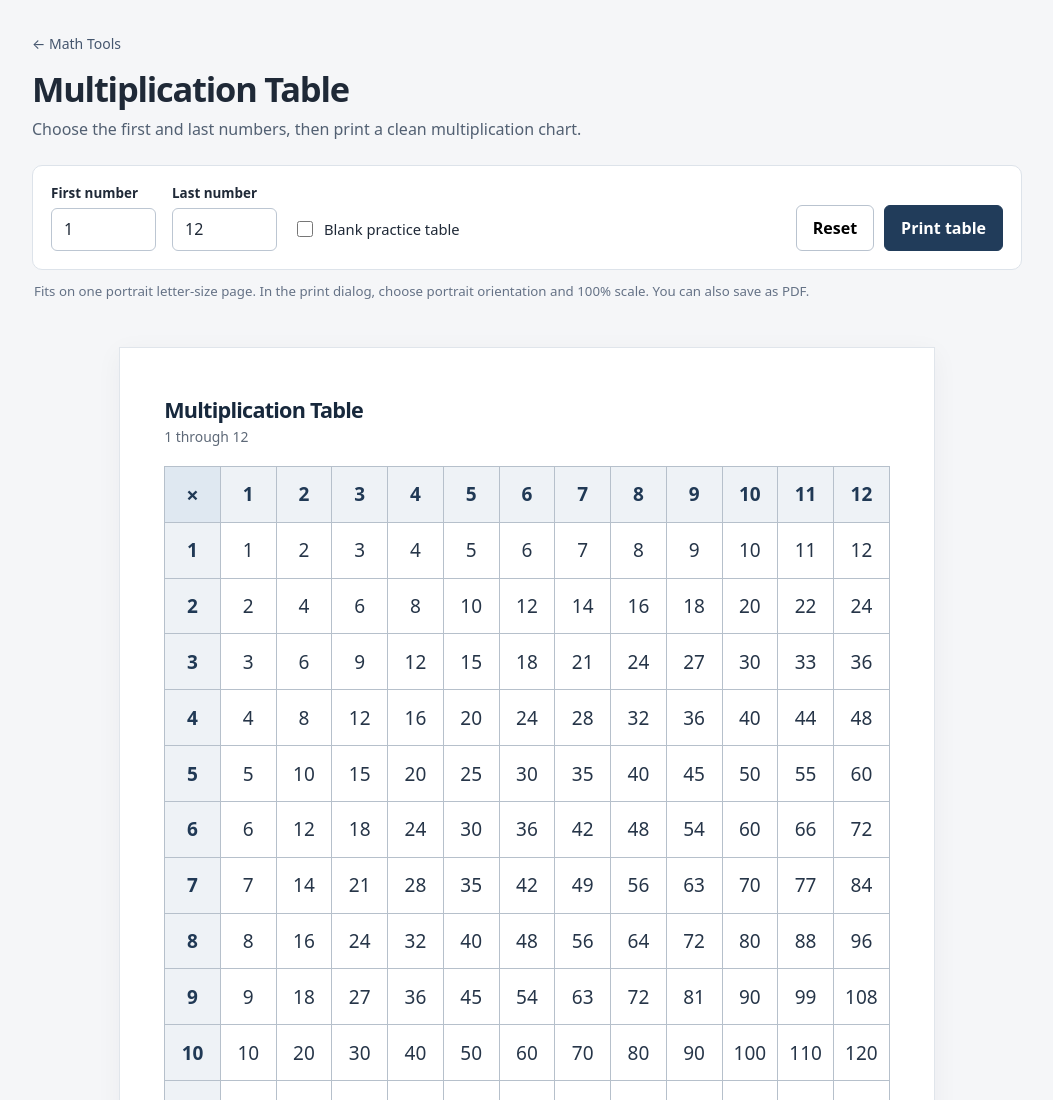
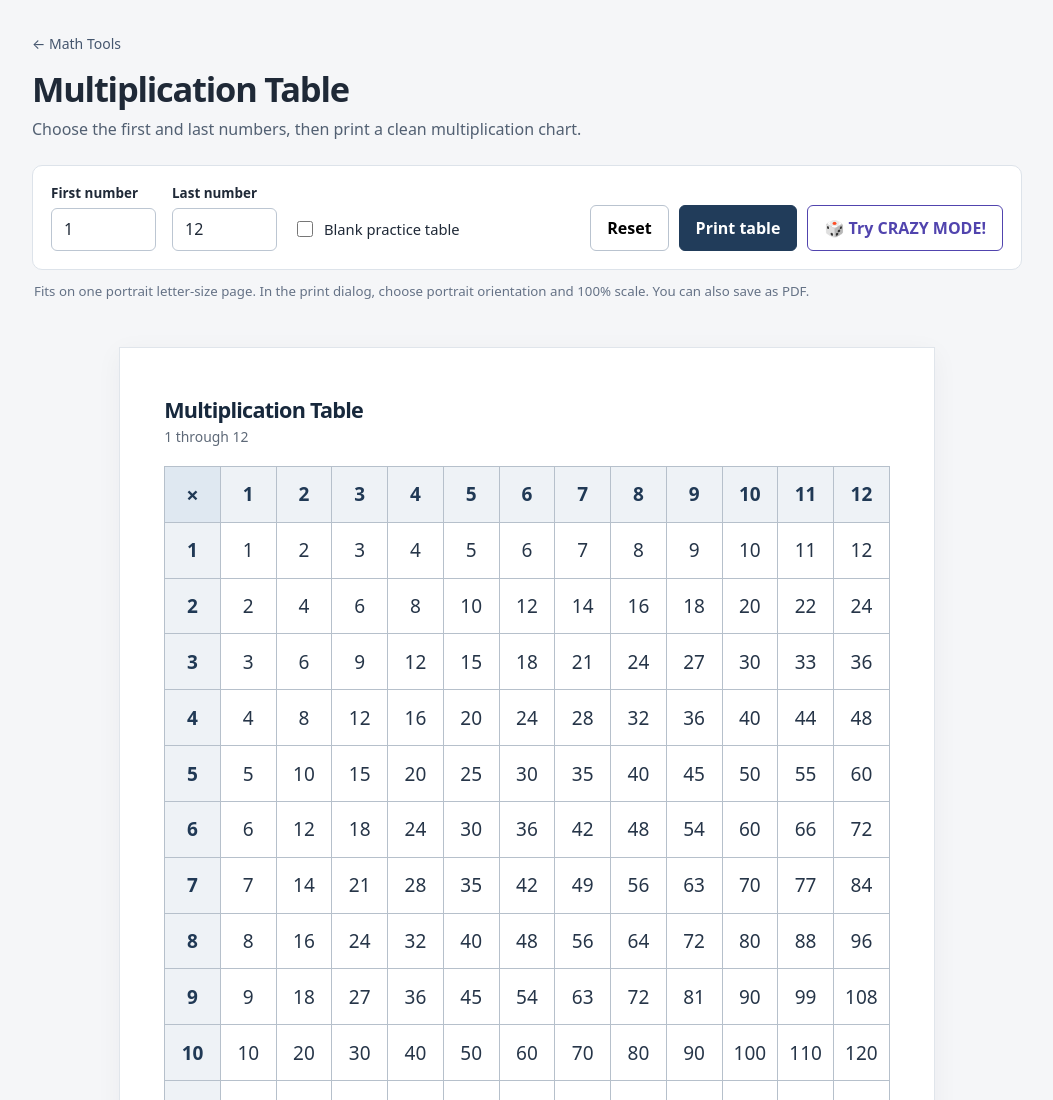
Before and after one commit to michaeljthacker/kidmath, a plain HTML site: page Multiplication-Table/index.html in a window 1280 px wide. Shown: the top 1100 px of the page, without its empty margins (113-1166 px from the left). Drawn offline with Linux system fonts and the light colour scheme.

Commit message:
Add link to Crazy Mode in index.html
Added a link to Crazy Mode in the actions section.

```diff
--- a/Multiplication-Table/index.html
+++ b/Multiplication-Table/index.html
@@ -43,6 +43,22 @@
       width: 8.5in; max-width: 100%; margin: 0 auto; padding: .5in .46in .42in;
       background: #fff; border: 1px solid #e0e5eb; box-shadow: 0 6px 25px #1f29370c;
       min-height: 10.15in;
+    }
+    .crazy-link {
+      display: inline-flex;
+      align-items: center;
+      justify-content: center;
+      min-height: 43px;
+      padding: 11px 16px;
+      border: 1px solid #5144ae;
+      border-radius: 6px;
+      color: #5144ae;
+      font-weight: 700;
+      text-decoration: none;
+      white-space: nowrap;
+    }
+    .crazy-link:hover {
+      background: #f0edff;
     }
     .sheet-head { display: flex; flex-wrap: wrap; align-items: end; justify-content: space-between; gap: 8px; margin-bottom: 20px; }
     .sheet-title { font-size: 1.35rem; line-height: 1.25; font-weight: 750; letter-spacing: -.035em; margin: 0 0 4px; color: #17283c; }
@@ -123,6 +139,7 @@
       <div class="actions">
         <button id="reset" type="button">Reset</button>
         <button class="primary" id="print" type="button">Print table</button>
+        <a href="./Crazy-Mode/" class="crazy-link">🎲 Try CRAZY MODE!</a>
       </div>
     </section>
     <p class="hint">Fits on one portrait letter-size page. In the print dialog, choose portrait orientation and 100% scale. You can also save as PDF.</p>
```
